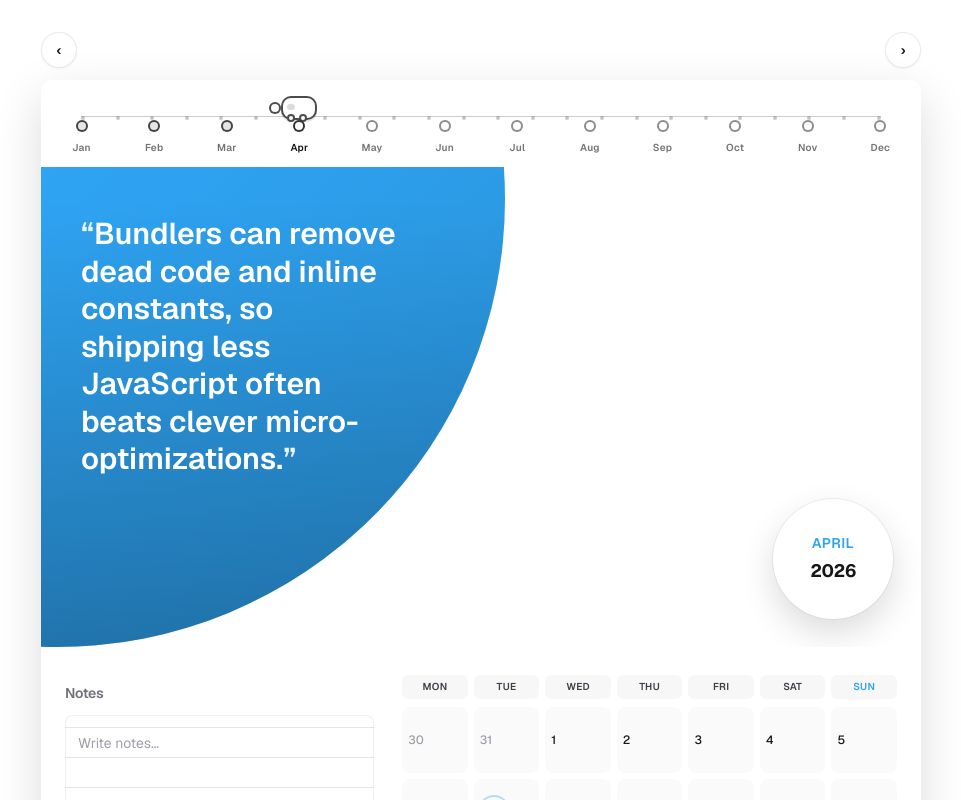
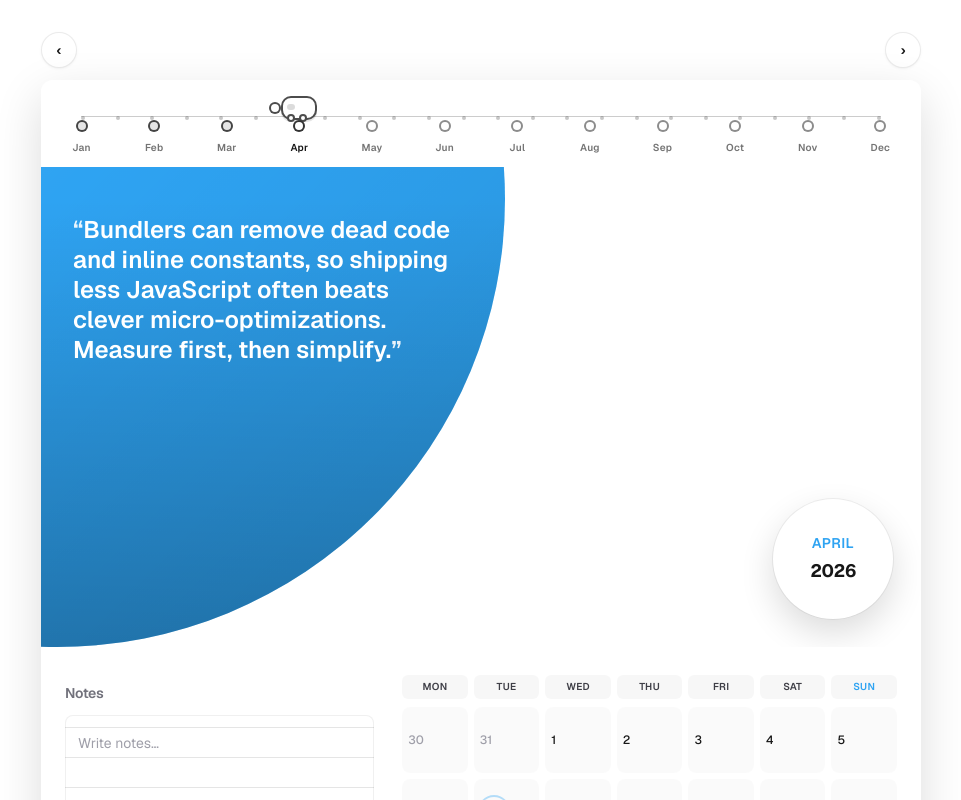
Before and after one commit to Kri01ceram/cali-tuf, a Next.js app: page / in a window 1280 px wide. Shown: the top 800 px of the page, without its empty margins (159-1120 px from the left). Built offline with nearby package versions, Linux system fonts and the light colour scheme.

Commit message:
Refactor HeroImage component; adjust quote display styling for improved readability and layout consistency

```diff
--- a/src/components/hero/HeroImage.tsx
+++ b/src/components/hero/HeroImage.tsx
@@ -55,13 +55,12 @@ export default function HeroImage({
   return (
     <div className={className ? `${baseClassName} ${className}` : baseClassName}>
       {showQuote ? (
-        <div className="pointer-events-none absolute inset-x-4 top-5 z-20 sm:inset-x-auto sm:left-10 sm:top-12 sm:max-w-[20rem]">
+          <div className="pointer-events-none absolute left-4 top-5 z-20 max-w-[11.5rem] sm:left-8 sm:top-12 sm:max-w-[20rem] md:max-w-[22rem] lg:max-w-[24rem]">
           <p
             className={
               "break-words text-pretty text-left font-semibold text-white " +
-              "text-sm leading-snug sm:text-3xl sm:leading-tight " +
-              "[display:-webkit-box] [-webkit-box-orient:vertical] [-webkit-line-clamp:6] overflow-hidden " +
-              "sm:[display:block] sm:[-webkit-box-orient:unset] sm:[-webkit-line-clamp:unset] sm:overflow-visible"
+                "text-xs leading-snug sm:text-2xl sm:leading-tight " +
+                "[display:-webkit-box] [-webkit-box-orient:vertical] [-webkit-line-clamp:8] overflow-hidden"
             }
           >
             {quoteContent}
@@ -87,7 +86,7 @@ export default function HeroImage({
 
       <div
         aria-hidden="true"
-        className="absolute bottom-6 right-6 grid h-[104px] w-[104px] place-items-center rounded-full bg-white shadow-[0_14px_34px_rgba(0,0,0,0.14)] ring-1 ring-black/[.06] sm:bottom-7 sm:right-7 sm:h-[120px] sm:w-[120px]"
+        className="absolute bottom-4 right-4 grid h-[92px] w-[92px] place-items-center rounded-full bg-white shadow-[0_14px_34px_rgba(0,0,0,0.14)] ring-1 ring-black/[.06] sm:bottom-7 sm:right-7 sm:h-[120px] sm:w-[120px]"
       >
         <div className="text-center leading-none">
           <p className="text-xs font-semibold tracking-wide text-[#2ea3f2] sm:text-sm">
--- a/src/components/layout/CalendarLayout.tsx
+++ b/src/components/layout/CalendarLayout.tsx
@@ -9,18 +9,18 @@ import HeroImage from "../hero/HeroImage";
 import NotesPanel from "../notes/NotesPanel";
 
 const CODING_MONTH_FACTS: string[] = [
-  "Git stores content-addressed snapshots, so branching and merging can stay fast as a repo grows.",
-  "Cache headers often impact perceived speed more than server horsepower because browsers and CDNs can reuse responses.",
-  "A tiny reproducible test case is the fastest way to turn a vague bug into a fix.",
-  "Bundlers can remove dead code and inline constants, so shipping less JavaScript often beats clever micro-optimizations.",
-  "The right database index can change a query from seconds to milliseconds without touching application code.",
-  "Floating point is approximate (0.1 isn’t exact), so money is usually stored as integers or decimals.",
-  "Latency dominates many apps; fewer round-trips and batched requests usually beat faster loops.",
-  "Accessibility is engineering—semantic HTML and keyboard support make UIs usable and easier to maintain.",
-  "Deep recursion can hit call-stack limits, so iterative versions are sometimes safer even when logic is the same.",
-  "Logs should answer questions; include IDs and key state so you can debug without guessing.",
-  "Encryption helps, but secrets management matters most—rotate keys and never ship credentials to the client.",
-  "Clear module boundaries make refactors cheaper because components can change without breaking everything.",
+  "Git stores content-addressed snapshots, so branching and merging can stay fast as a repo grows. Small commits make it easier to review and to bisect later.",
+  "Cache headers often impact perceived speed more than server horsepower, because browsers and CDNs can reuse responses. A good cache strategy can make the UI feel instant.",
+  "A tiny reproducible test case is the fastest way to turn a vague bug into a fix. When you can reproduce it reliably, you can fix it confidently.",
+  "Bundlers can remove dead code and inline constants, so shipping less JavaScript often beats clever micro-optimizations. Measure first, then simplify.",
+  "The right database index can change a query from seconds to milliseconds without touching application code. Always check the query plan before guessing.",
+  "Floating point is approximate (0.1 isn’t exact), so money is usually stored as integers or decimals. Precision bugs are subtle and expensive.",
+  "Latency dominates many apps; fewer round-trips and batched requests usually beat faster loops. Reducing network chatter is often the biggest win.",
+  "Accessibility is engineering—semantic HTML and keyboard support make UIs usable and easier to maintain. A11y improvements usually improve overall UX too.",
+  "Deep recursion can hit call-stack limits, so iterative versions are sometimes safer even when logic is the same. Clarity beats cleverness in the long run.",
+  "Logs should answer questions; include IDs and key state so you can debug without guessing. Good logs are like time travel for incidents.",
+  "Encryption helps, but secrets management matters most—rotate keys and never ship credentials to the client. Assume anything in the browser can be inspected.",
+  "Clear module boundaries make refactors cheaper because components can change without breaking everything. Strong boundaries are a form of future-proofing.",
 ];
 
 type TaskPriority = "low" | "mid" | "high";
```
